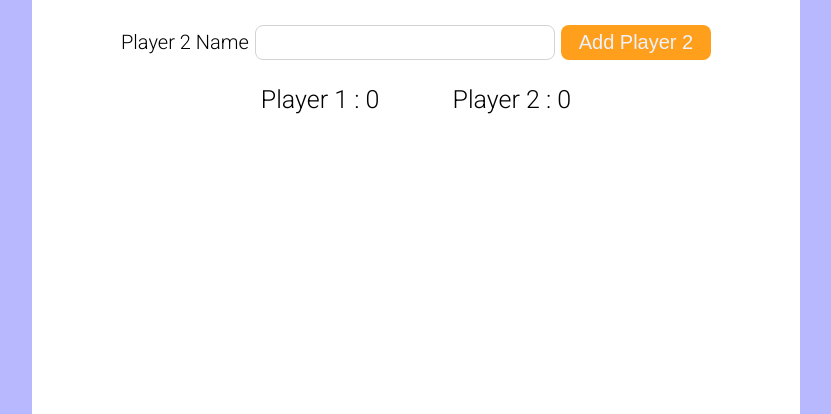
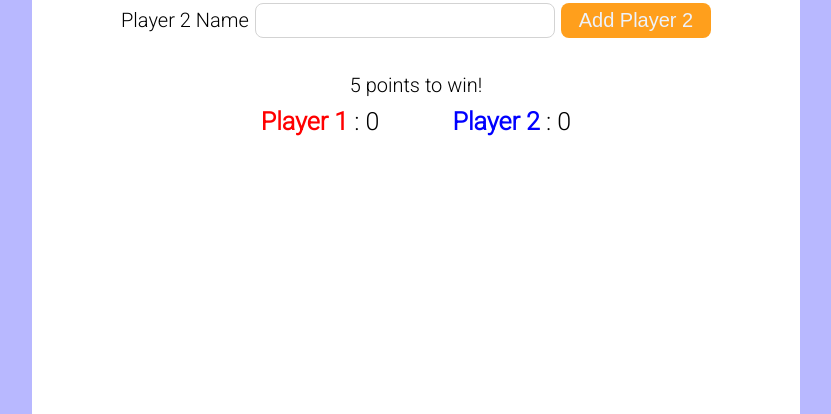
Before and after one commit to jackzhen1996/snake, a website with bundled scripts: page public/index.html in a window 1280 px wide. Shown: the part 386-800 px from the top of the page, without its empty margins (224-1055 px from the left). Built offline with nearby package versions, Linux system fonts and the light colour scheme; files whose address does not match are found by name.

Commit message:
slowed down snakes

```diff
--- a/public/client/index.js
+++ b/public/client/index.js
@@ -135,7 +135,7 @@ const traverse = (player) => {
           renderSnake(currentX,currentY,p1color,(p1,p2)=>gotFood(p1,p2),'p1');
           renderSnake(currentX2,currentY2,p2color,(p1,p2)=>gotFood(p1,p2),'p2');
         }
-    }, 100);
+    }, 150);
 
 };
 
@@ -149,7 +149,7 @@ const cleanUp = () => {
     $(`#${p2moves[0].x}_${p2moves[0].y}`).css('background-color','');
     p2moves.splice(0,1);
 
-  }, 110)
+  }, 180)
 }
 
 $('#container').append(renderBoard());
--- a/public/index.html
+++ b/public/index.html
@@ -24,11 +24,14 @@
         <input id ='p2Input' required></input>
         <button id = 'p2Submit' type = 'submit'>Add Player 2</button>
       </form>
+
+      <div id='rule'>5 points to win!</div>
+
     </div>
     <div class='scores'>
       <div id='scoreContainer'>
-        <div id ='p1' data-ready = 'false' data-direction='ArrowUp' data-position='{x:20,y:5}' data-score='0'> <span class='p1Name'>Player 1</span> : <span id ='p1Score'>0</span></div>
-        <div id ='p2' data-ready = 'false' data-direction='s' data-position='{x:20,y:15}' data-score='0'><span class='p2Name'>Player 2 </span> : <span id ='p2Score'>0</span></div>
+        <div id ='p1' data-ready = 'false' data-direction='ArrowUp' data-position='{x:20,y:5}' data-score='0'> <span id='p1Name'>Player 1</span> : <span id ='p1Score'>0</span></div>
+        <div id ='p2' data-ready = 'false' data-direction='s' data-position='{x:20,y:15}' data-score='0'><span id='p2Name'>Player 2 </span> : <span id ='p2Score'>0</span></div>
       </div>
     </div>
   </div>
--- a/public/styles.css
+++ b/public/styles.css
@@ -11,6 +11,14 @@ body {
   background-color: #b8b8ff;
   margin:0;
 }
+
+#rule {
+  font-size: 20px;
+  text-align: center;
+  padding:10px;
+}
+
+
 
 #container {
   width: 60%;
@@ -103,3 +111,14 @@ button:hover {
   padding: 10px;
   font-weight: 800;
 }
+
+#p1Name {
+  color: red;
+  font-weight: 700;
+}
+
+#p2Name {
+  color: blue;
+  font-weight: 700;
+
+}
```
